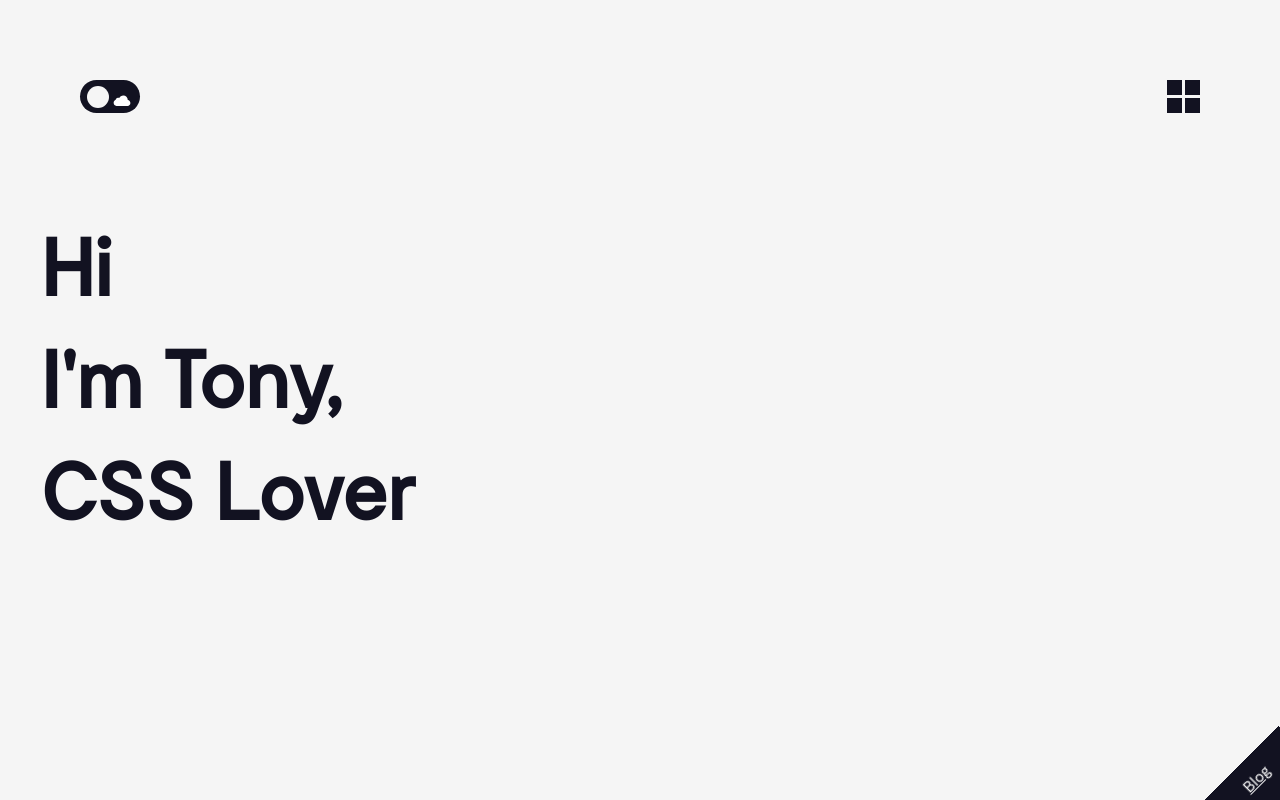
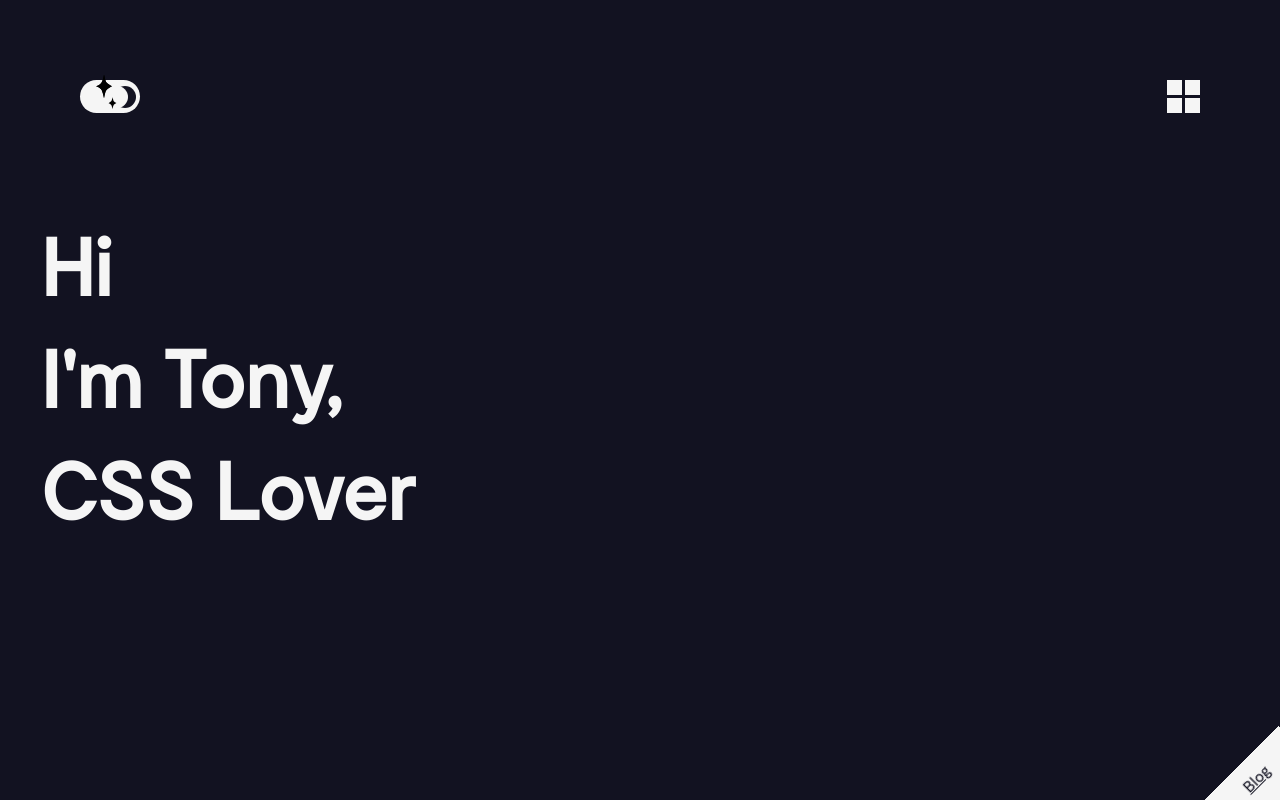
Before and after one commit to frontendtony/personal-portfolio, a Gatsby site: page / in a window 1280 px wide. Built offline with nearby package versions, Linux system fonts and the light colour scheme; Gatsby itself is replaced by a stand-in of ours.

Commit message:
use night mode by default & improve a11y

```diff
--- a/src/components/layout/ThemeSwitch.js
+++ b/src/components/layout/ThemeSwitch.js
@@ -121,8 +121,13 @@ const ThemeSwitch = ({ isDarkMode, toggleDarkMode }) => {
   });
 
   return (
-    <StyledSwitch>
-      <input type='checkbox' checked={isDarkMode} onChange={toggleDarkMode} />
+    <StyledSwitch htmlFor='theme-switch-input'>
+      <input
+        id='theme-switch-input'
+        type='checkbox'
+        checked={isDarkMode}
+        onChange={toggleDarkMode}
+      />
       <span className='slider'>
         {transitions.map(
           ({ item, key, props: { opacity, cloudTransform, starTransform } }) =>
--- a/src/components/layout/index.js
+++ b/src/components/layout/index.js
@@ -14,13 +14,14 @@ const StyledPageLayout = styled.div`
 `;
 
 const Layout = ({ children, location }) => {
-  console.log(location);
   const [isMenuOpen, setIsMenuOpen] = React.useState(false);
   const [isDarkMode, setIsDarkMode] = React.useState(null);
 
   React.useLayoutEffect(() => {
     const storedIsDarkMode = localStorage.getItem('isDarkMode');
-    setIsDarkMode(storedIsDarkMode === 'true' ? true : false);
+    setIsDarkMode(
+      storedIsDarkMode === null || storedIsDarkMode === 'true' ? true : false
+    );
   });
 
   const toggleMenu = () => {
```
